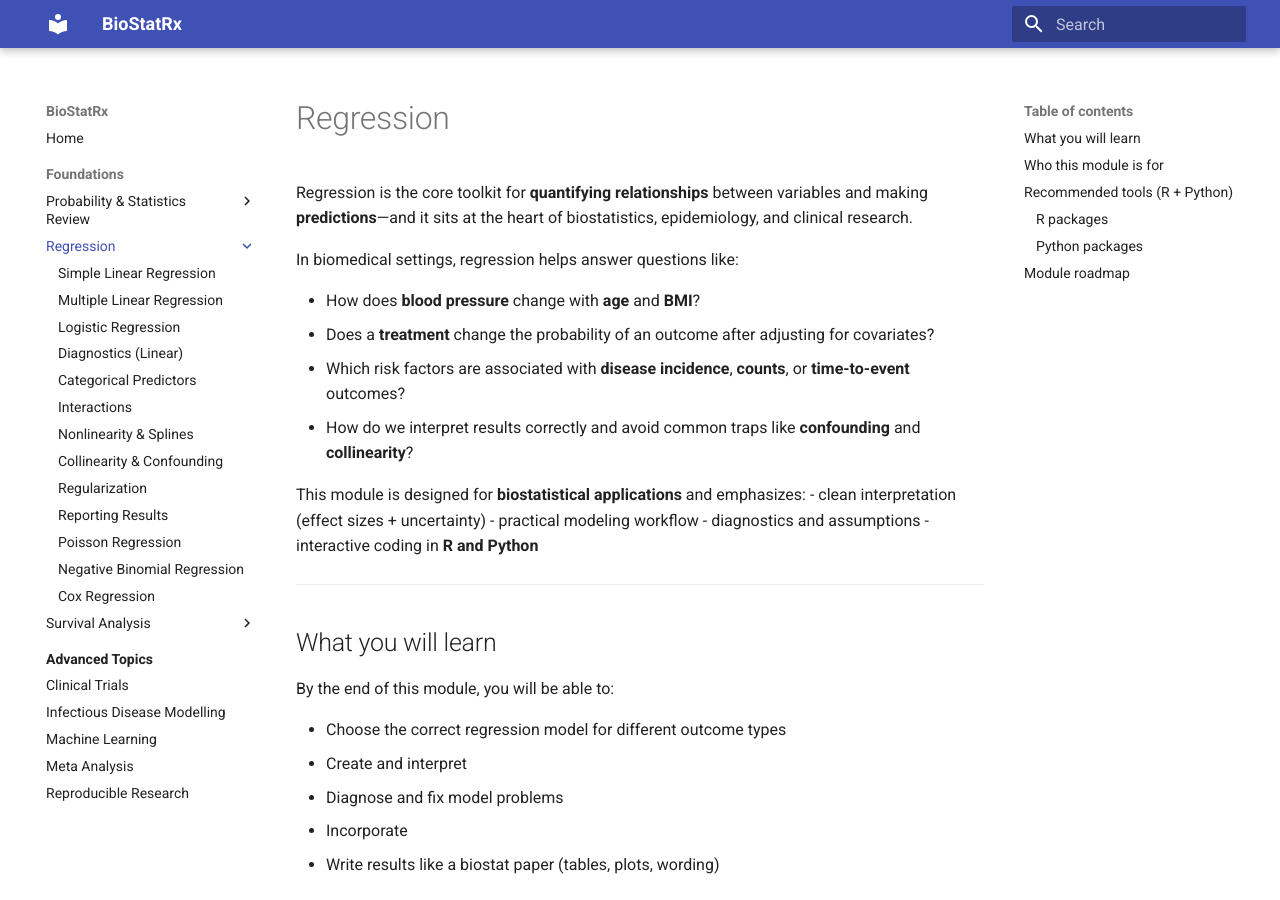
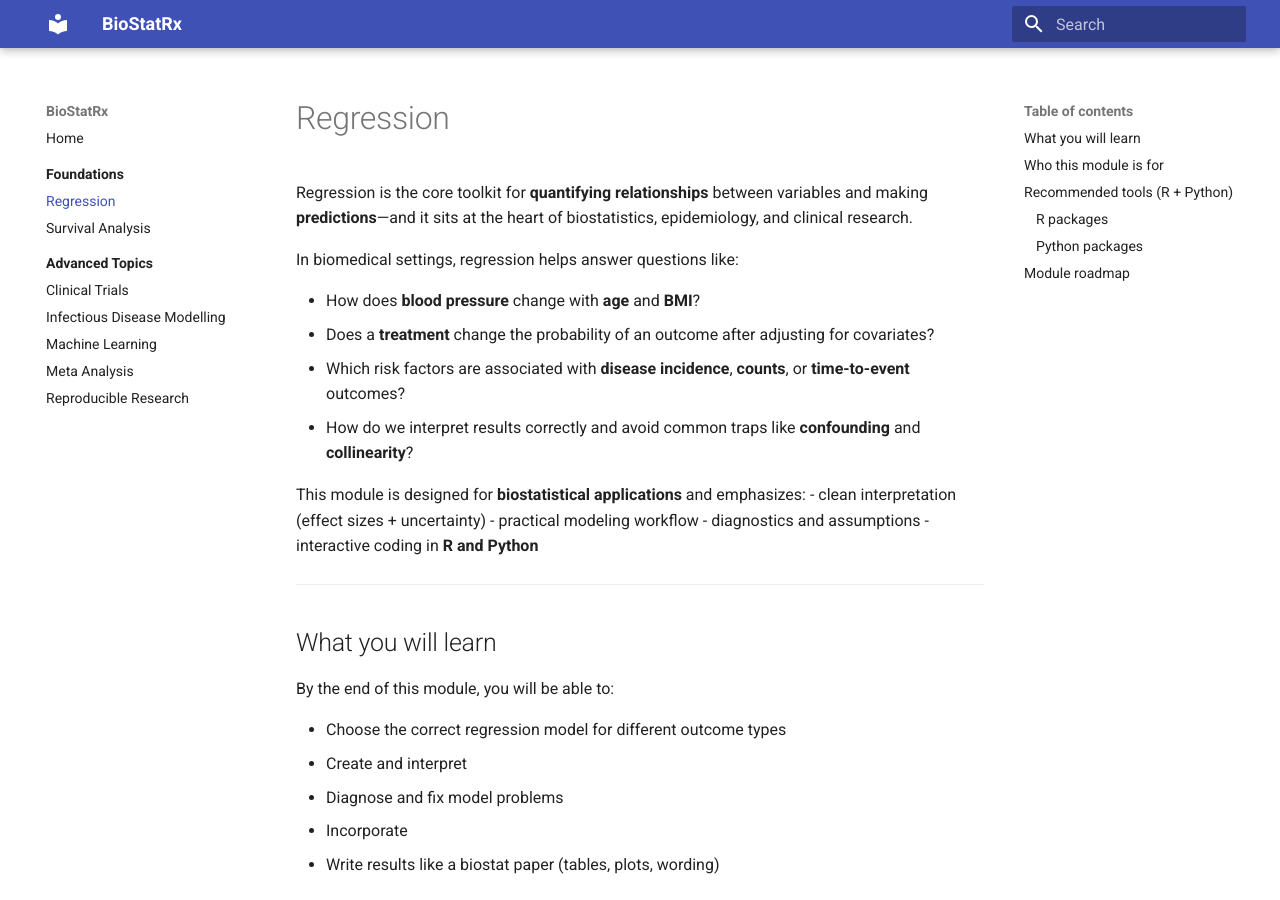
Before and after one commit to rahulbalwan/BioStatRx, an MkDocs documentation site: the page built from docs/Regression/index.md, in a window 1280 px wide and 900 px high. Built offline with MkDocs 1.6.1 and Material for MkDocs 9.7.7, drawn with Linux system fonts in a browser that asks for light colours; some of the changed lines change nothing that is shown.

```diff
--- a/mkdocs.yml
+++ b/mkdocs.yml
@@ -23,51 +23,10 @@
 
 nav:
   - Home: index.md
-
   - Foundations:
-      - Probability & Statistics Review:
-          - Introduction: Probability_Statistics/index.md
-          - Probability Basics: Probability_Statistics/1-probability-basics.md
-          - Random Variables: Probability_Statistics/2-random-variables.md
-          - Expectation & Variance: Probability_Statistics/3-expectation-variance.md
-          - Probability Distributions: Probability_Statistics/4-probability-distributions.md
-          - Statistical Functions: Probability_Statistics/5-statistical-functions.md
-
-      - Regression:
-          - Overview: Regression/index.md
-          - Simple Linear Regression: Regression/1-linear-regression-simple.md
-          - Multiple Linear Regression: Regression/2-linear-regression-multiple.md
-          - Logistic Regression: Regression/3-logistic-regression.md
-          - Diagnostics (Linear): Regression/4-diagnostics-linear.md
-          - Categorical Predictors: Regression/5-categorical-predictors.md
-          - Interactions: Regression/6-interactions-effect-modification.md
-          - Nonlinearity & Splines: Regression/7-nonlinearity-splines.md
-          - Collinearity & Confounding: Regression/8-collinearity-confounding-workflow.md
-          - Regularization: Regression/9-model-selection-regularization.md
-          - Reporting Results: Regression/10-reporting-and-interpretation.md
-          - Poisson Regression: Regression/11-poisson-regression.md
-          - Negative Binomial Regression: Regression/12-negative-binomial-regression.md
-          - Cox Regression: Regression/13-cox-regression.md
-
-      - Survival Analysis:
-          - Introduction: Survival_Analysis/index.md
-          - 01 — Why Survival Analysis?: Survival_Analysis/01-why-survival.md
-          - 02 — Time-to-Event & Censoring: Survival_Analysis/02-time-event-censoring.md
-          - 03 — Survival & Hazard Functions: Survival_Analysis/03-survival-hazard.md
-          - 04 — Risk Sets & Event Times: Survival_Analysis/04-risk-sets.md
-          - 05 — Kaplan–Meier Estimator: Survival_Analysis/05-kaplan-meier.md
-          - 06 — KM Confidence Intervals & Median: Survival_Analysis/06-km-confidence-intervals-median.md
-          - 07 — Log-rank Test: Survival_Analysis/07-logrank-test.md
-          - 08 — Cox Proportional Hazards: Survival_Analysis/08-cox-proportional-hazards.md
-          - 09 — Cox Diagnostics: Survival_Analysis/09-cox-diagnostics.md
-          - 10 — Time-dependent Covariates: Survival_Analysis/10-time-dependent-covariates.md
-          - 11 — Parametric Survival Models: Survival_Analysis/11-parametric-survival-models.md
-          - 12 — Competing Risks: Survival_Analysis/12-competing-risks.md
-          - 13 — Frailty Models: Survival_Analysis/13-frailty-models.md
-          - 14 — Recurrent Events: Survival_Analysis/14-recurrent-events.md
-          - 15 — Survival Summary & Workflow: Survival_Analysis/15-survival-analysis-summary-workflow.md
-
-
+      - Probability & Statistics Review: Probability_Statistics/index.md
+      - Regression: Regression/index.md
+      - Survival Analysis: Survival_Analysis/index.md
   - Advanced Topics:
       - Bayesian Statistics: Bayesian_Statistics/index.md
       - Clinical Trials: Clinical_Trials/index.md
```
